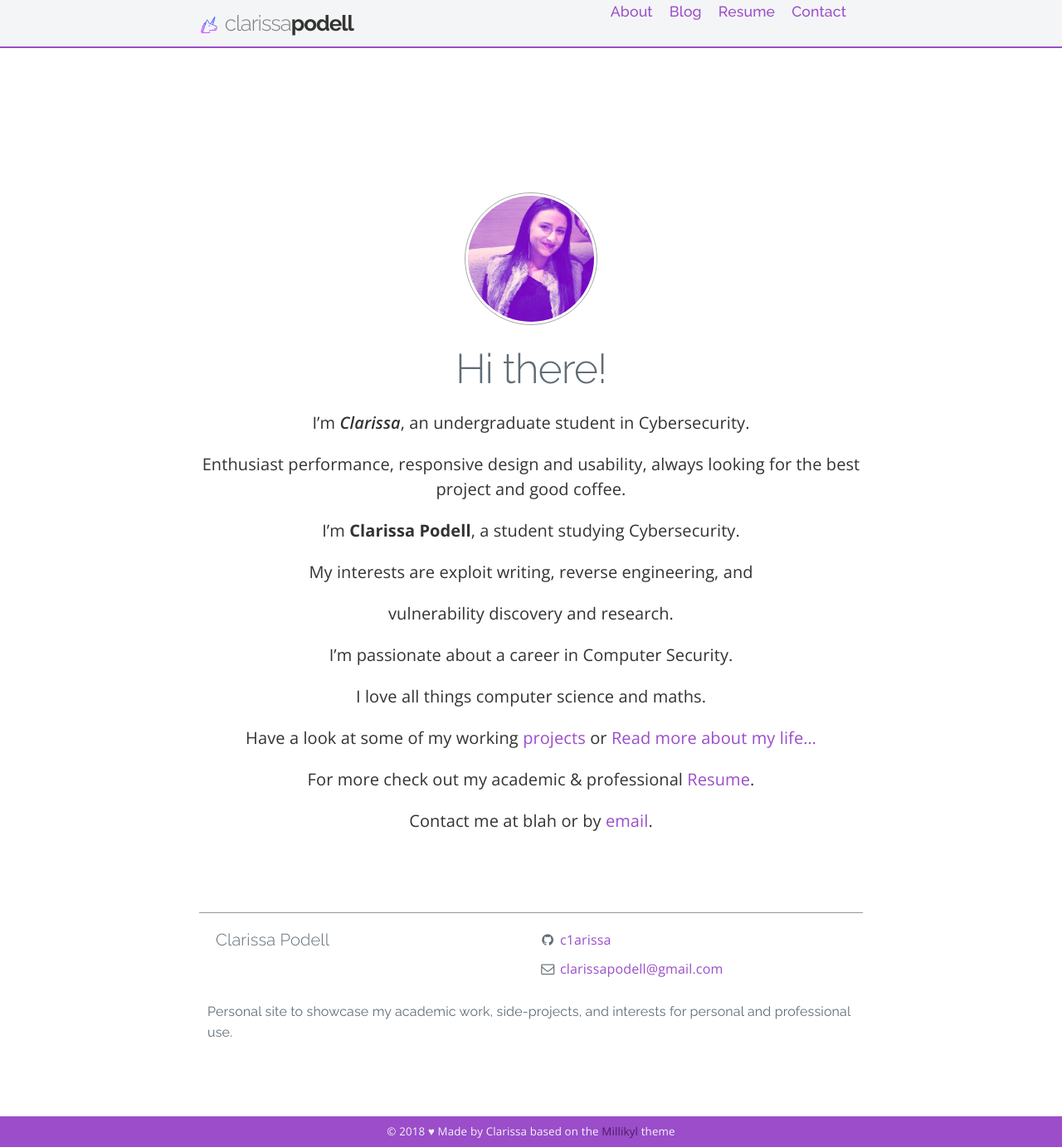
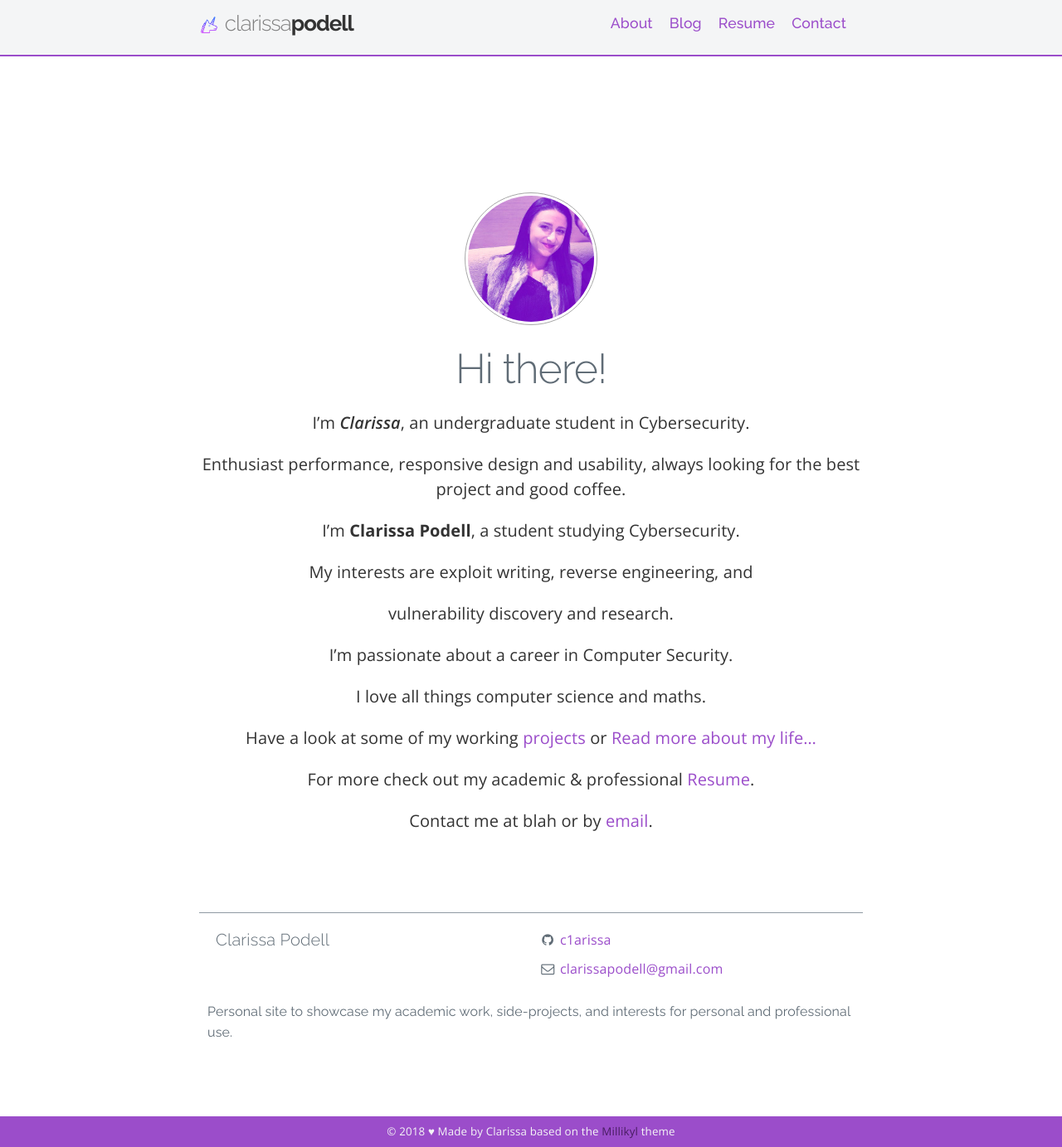
Before and after one commit to c1arissa/c1arissa.github.io, a Jekyll site: the page built from index.md, in a window 1280 px wide and 1383 px high. Shown: the whole window at 83% size. Built offline with Jekyll 4.4.1, drawn with Linux system fonts in a browser that asks for light colours; nearby versions of some CDN libraries; a style sheet for code colours, icons or effects is not loaded.

Commit message:
Update _nav.scss

```diff
--- a/_sass/_nav.scss
+++ b/_sass/_nav.scss
@@ -20,7 +20,7 @@ nav {
 	margin-right: 20px;
         //padding: 1.375rem 18px 0.8rem;
         //line-height: $nav-height / 2;
-				line-height: 1.6; // new **
+	line-height: $nav-height;
         background: $nav-background;
         color: $nav-font-color;
         text-decoration: none;
@@ -40,7 +40,8 @@ nav {
         min-width: 190px;
         & a {
           padding: 15px;
-          line-height: 20px;
+          //line-height: 20px;
+	  line-height: 1.6; // new **
           z-index: 1;
         }
       }
```
Lines whose indentation alone changed are shown as unchanged.
